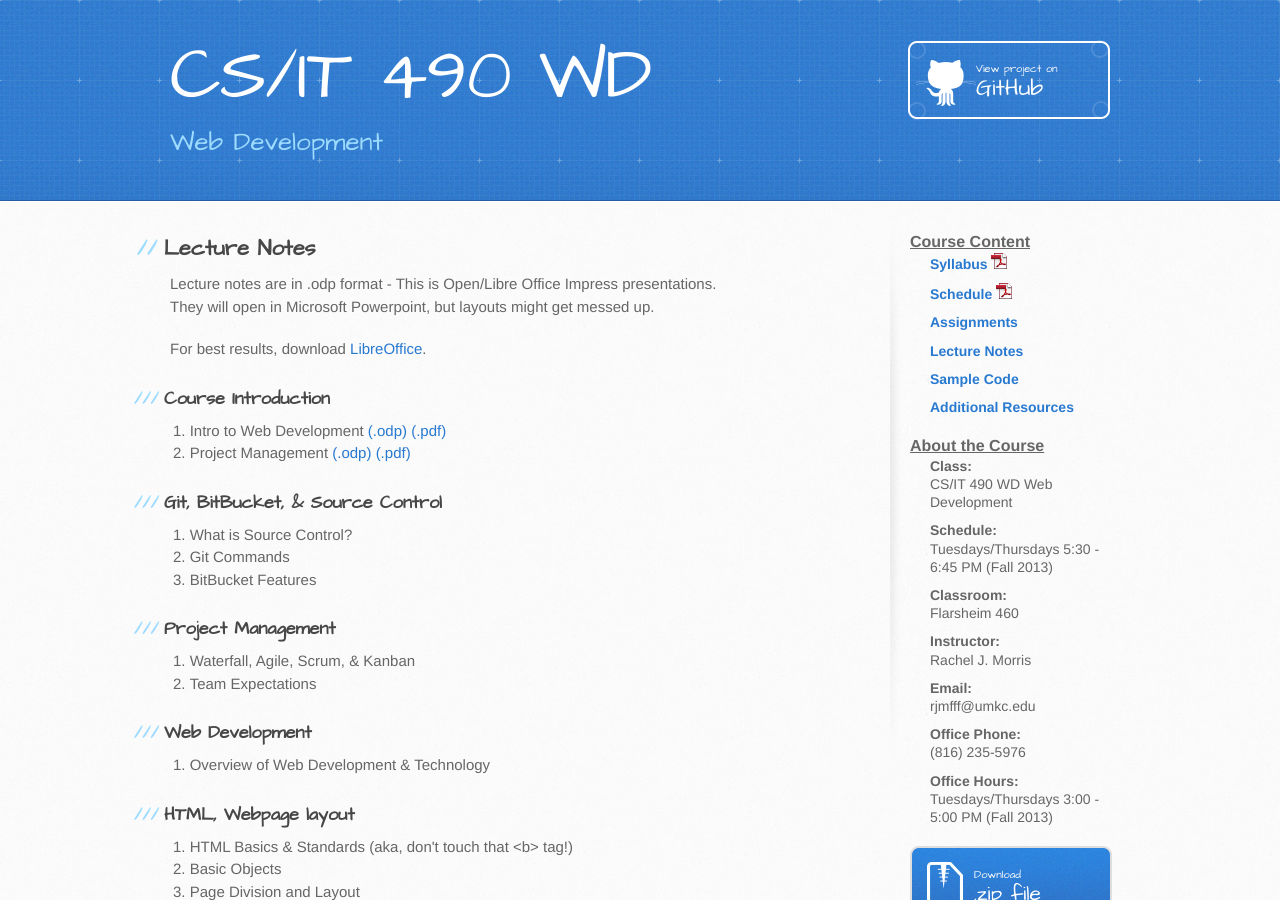
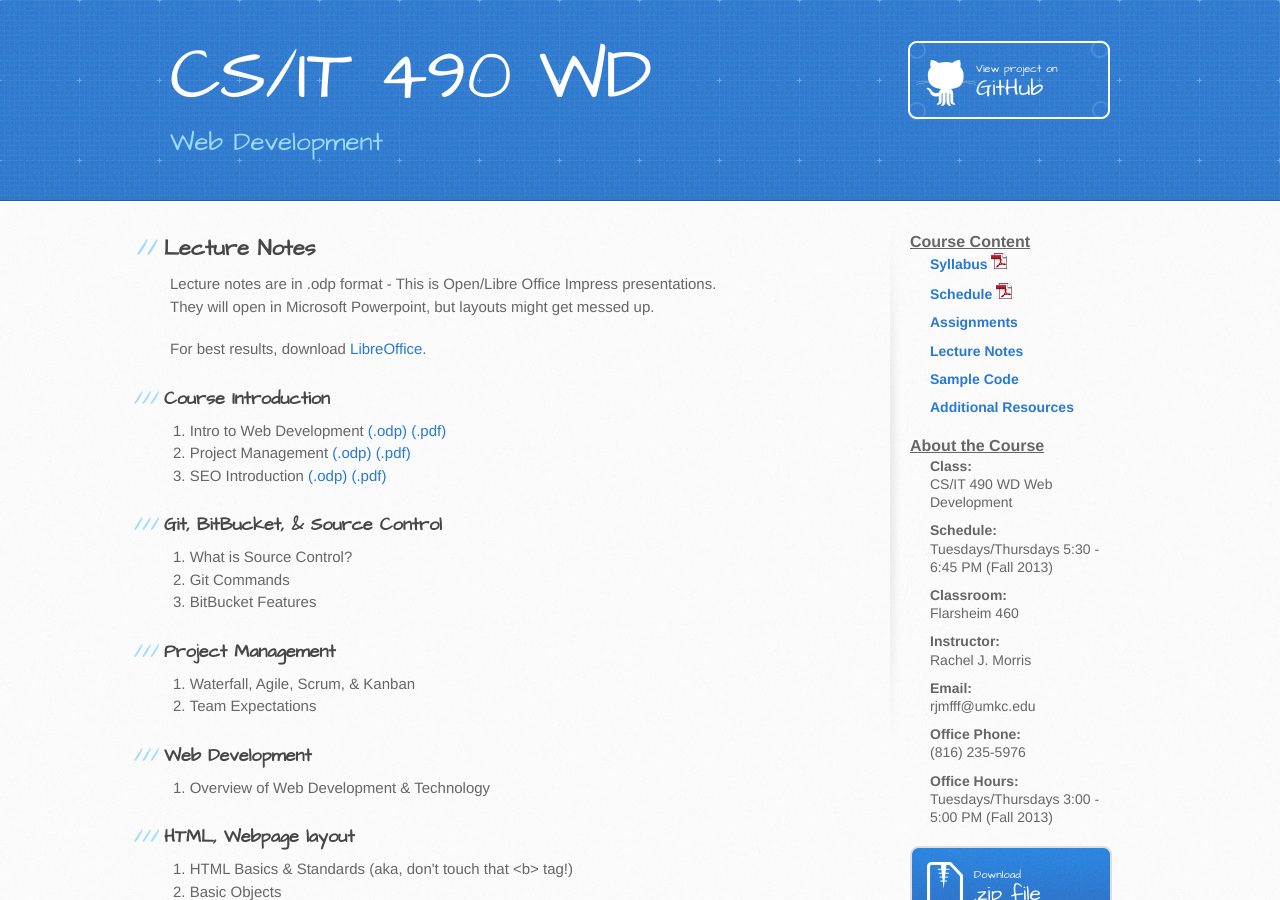
Before and after one commit to spellbindguy/Web-Development, a Jekyll site: the page lecture-notes.html, which Jekyll copies as it is, in a window 1280 px wide and 900 px high. Built offline with Jekyll 4.4.1, drawn with Linux system fonts in a browser that asks for light colours.

Commit message:
Added SEO notes to Lecture Notes page

```diff
--- a/lecture-notes.html
+++ b/lecture-notes.html
@@ -56,6 +56,15 @@
 					 (.odp)
 				</a>
 				<a href="https://github.com/Moosader/Web-Development/blob/master/Lectures/02%20Project%20Management/Project%20Management.pdf?raw=true">
+					(.pdf)
+				</a>
+			</li>
+			<li>
+				SEO Introduction
+				<a href="https://github.com/Moosader/Web-Development/blob/master/Lectures/01%20Introduction/What%20is%20SEO.odp?raw=true">
+					 (.odp)
+				</a>
+				<a href="https://github.com/Moosader/Web-Development/blob/master/Lectures/01%20Introduction/What%20is%20SEO.pdf?raw=true">
 					(.pdf)
 				</a>
 			</li>
```
